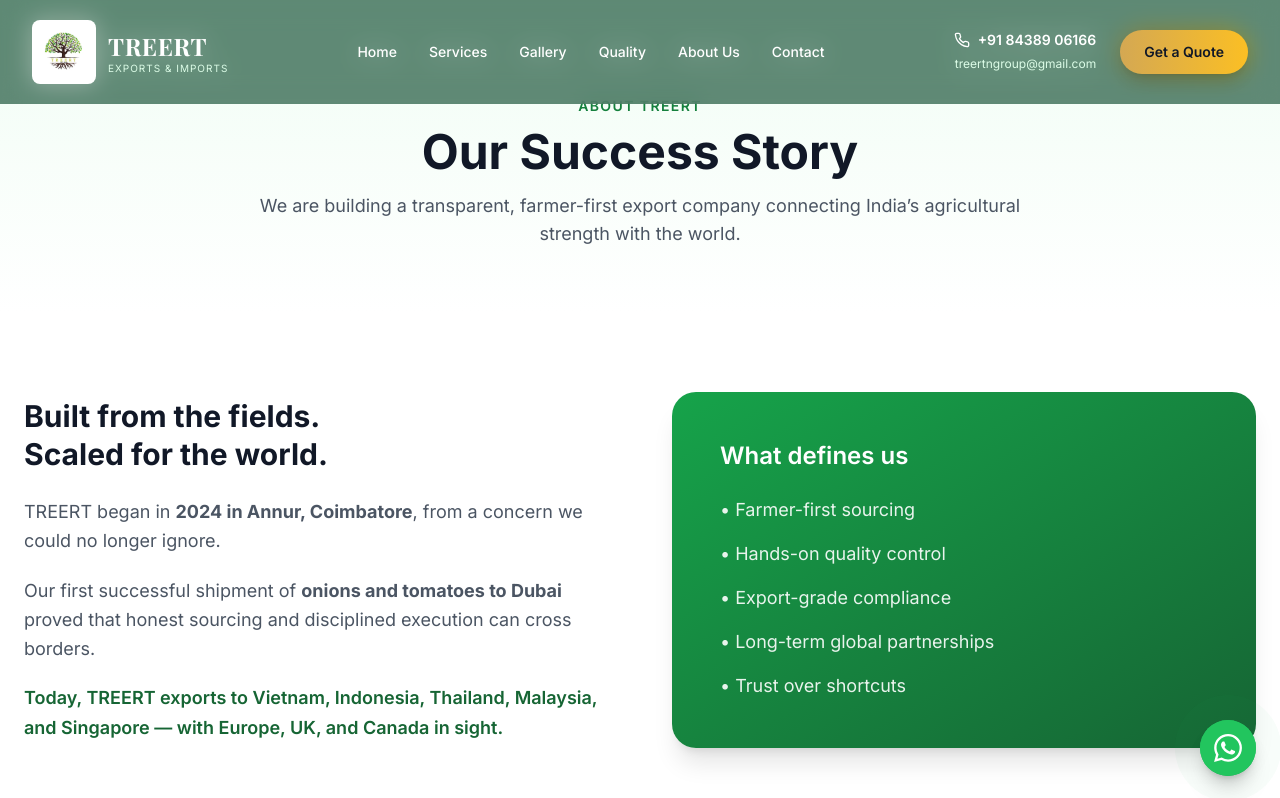
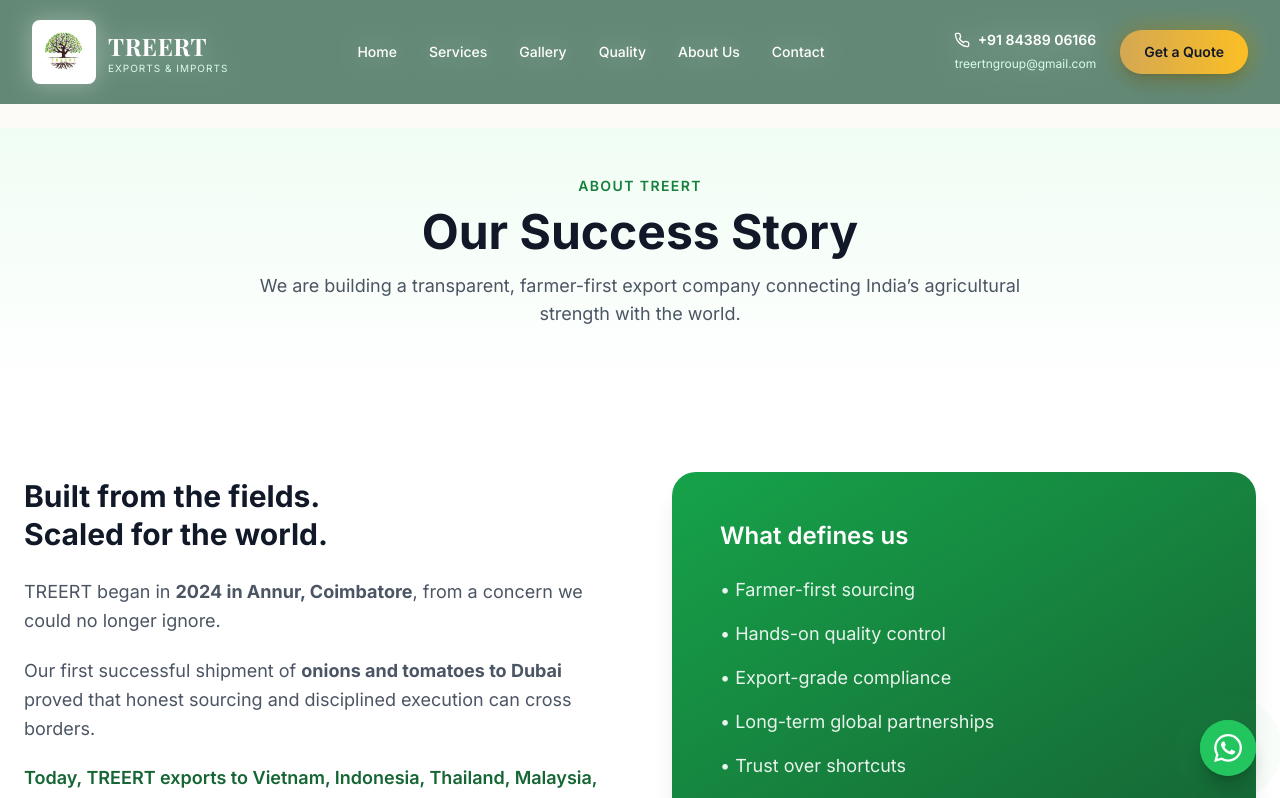
Before and after one commit to treertngroup-exports/Claude-deployment, a React (Vite) app: page /about-us in a window 1280 px wide. Shown: the top 798 px of the page. Built offline with nearby package versions, Linux system fonts and the light colour scheme.

Commit message:
Update AboutUs.tsx

```diff
--- a/src/pages/AboutUs.tsx
+++ b/src/pages/AboutUs.tsx
@@ -1,5 +1,5 @@
 import { useState } from "react";
-import Navbar from "../components/Navbar";
+import Layout from "../components/Layout";
 import Footer from "../components/Footer";
 import Contact from "../components/Contact";
 import { Linkedin, X, Target, Eye } from "lucide-react";
@@ -77,11 +77,11 @@
   const team = leadership.slice(2);
 
   return (
+    <Layout>
       <div className="min-h-screen bg-white">
-      <Navbar />
 
         {/* ================= HEADER ================= */}
-      <section className="pt-24 pb-16 bg-gradient-to-b from-green-50 to-white text-center">
+        <section className="pt-12 pb-16 bg-gradient-to-b from-green-50 to-white text-center">
           <p className="text-sm font-semibold tracking-widest text-green-700 uppercase mb-3">
             About TREERT
           </p>
@@ -213,7 +213,10 @@
 
               <div className="text-center">
                 <div className="w-40 h-40 mx-auto mb-6 rounded-xl overflow-hidden bg-gray-100">
-                <img src={selectedLeader.image} className="w-full h-full object-contain" />
+                  <img
+                    src={selectedLeader.image}
+                    className="w-full h-full object-contain"
+                  />
                 </div>
                 <h3 className="text-2xl font-semibold">{selectedLeader.name}</h3>
                 <p className="text-green-700 mb-4">{selectedLeader.role}</p>
@@ -233,6 +236,7 @@
         <Contact />
         <Footer />
       </div>
+    </Layout>
   );
 }
 
@@ -246,7 +250,7 @@
   onClick: (l: Leader) => void;
   variant: "founder" | "team";
 }) {
-  const imageHeight = variant === "founder" ? "h-[85%]" : "h-[95%]";
+  const imageHeight = variant === "founder" ? "h-[85%]" : "h-[97%]";
 
   return (
     <button onClick={() => onClick(leader)} className="group text-left w-full">
```
Lines whose indentation alone changed are shown as unchanged.
